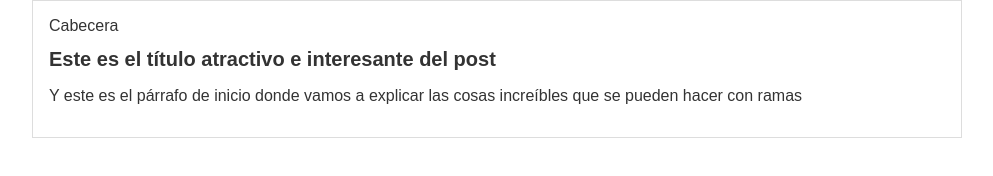
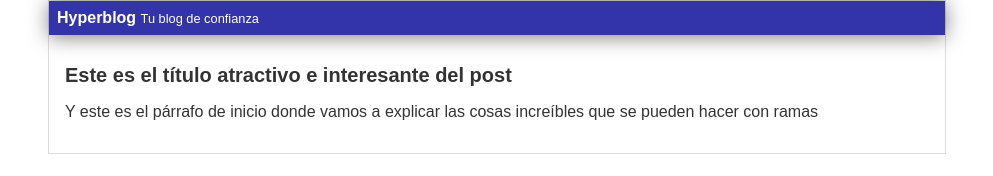
Before and after one commit to Lucxcuy/blog-de-practica, a plain HTML site: page index.html in a window 1280 px wide. Shown: the whole page, without its empty margins (143-1136 px from the left). Drawn offline with Linux system fonts and the light colour scheme.

Commit message:
Finalizada la cabecera con diseño azul

```diff
--- a/css/styles.css
+++ b/css/styles.css
@@ -7,9 +7,24 @@ body {
     padding: 0;
 }
 
+#cabecera {
+    background: #33A;
+    box-shadow: 0px 2px 20px 0px rgba(0, 0, 0, 0.5);
+    color: white;
+    font-weight: bold;
+    margin: 0;
+    padding: 0.5em;
+}
+
+#cabecera #tagline {
+    padding-right: 0 0 0 1em;
+    font-weight: normal;
+    font-size: 0.8em;
+}
+
 #container {
     width: 70%;
-    padding: 1em;
+    padding: 0em;
     text-align: left;
     border: 1px solid #ddd;
     margin: 0 auto;
@@ -18,3 +33,6 @@ body {
 #container h1 {
     font-size: 20px;
 }
+#post {
+    padding: 1em;
+}
--- a/index.html
+++ b/index.html
@@ -9,8 +9,11 @@
 </head>
 <body>
     <div id="container">
-        <div class="cabecera">
-            Cabecera
+        <div id="cabecera">
+            Hyperblog
+            <span id="tagline">
+                Tu blog de confianza
+            </span>
         </div>
         <div id="post">
             <h1>Este es el título atractivo e interesante del post</h1>
```
